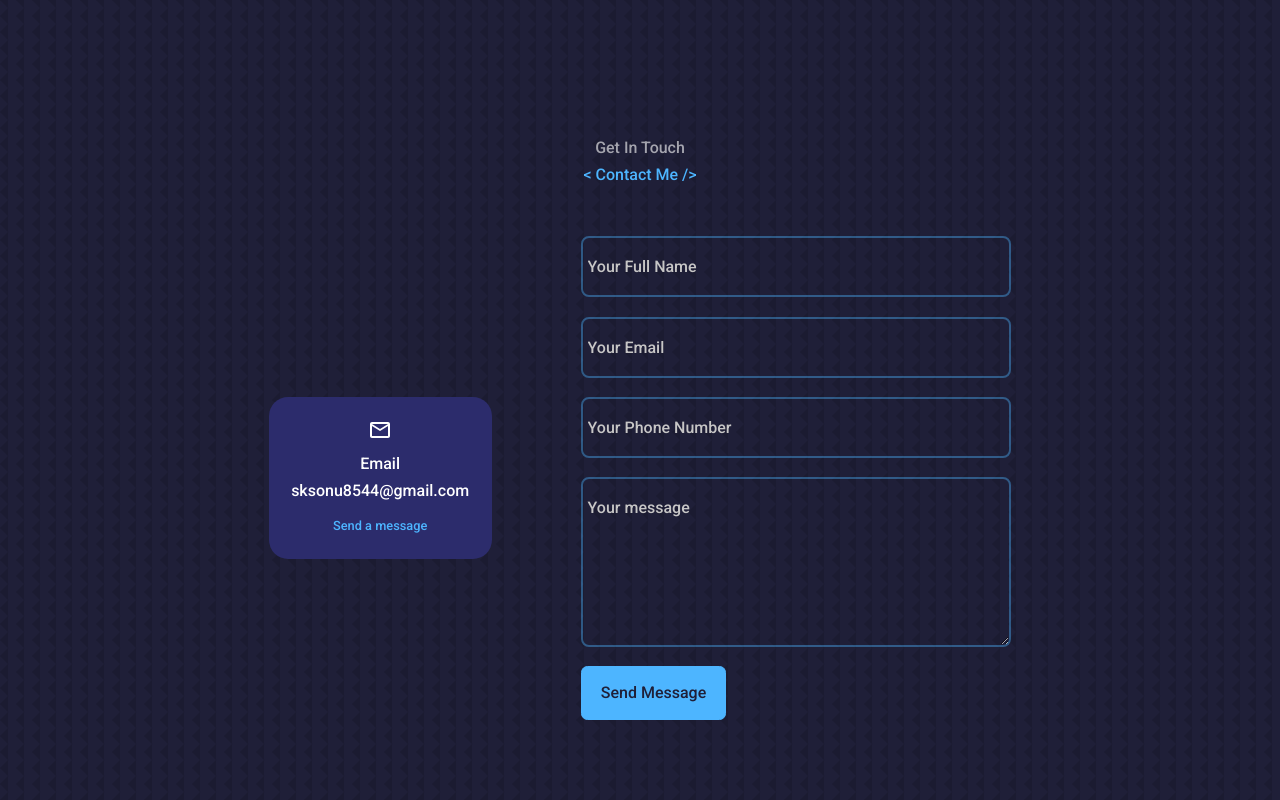
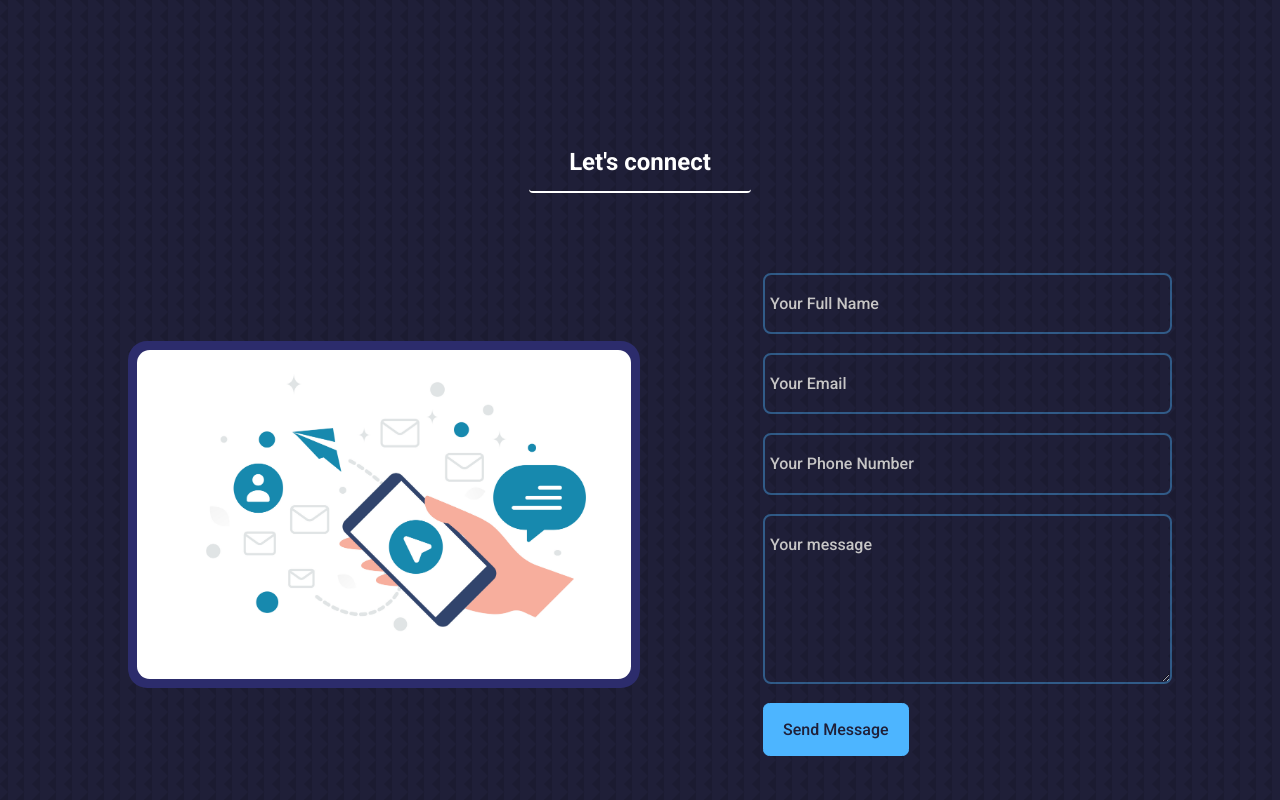
Before and after one commit to Sonu8544/sonukumar, a React (Create React App) app: page / in a window 1280 px wide. Shown: the part 3720-4520 px from the top of the page. Built offline with nearby package versions, Linux system fonts and the light colour scheme.

Commit message:
fix contact component

```diff
--- a/src/components/contact/Contact.jsx
+++ b/src/components/contact/Contact.jsx
@@ -1,6 +1,6 @@
 import React, { useRef, useState } from 'react';
 import emailjs from '@emailjs/browser';
-import { MdOutlineEmail } from 'react-icons/md';
+import contactImage from '../../assets/contact-me.jpg'
 import './contact.css';
 
 const Contact = () => {
@@ -30,15 +30,17 @@ const Contact = () => {
 
   return (
     <section id="contact">
-      <h5>Get In Touch</h5>
-      <h2> &lt; Contact Me /&gt;</h2>
+      <div className='flex justify-center mb-10 md:mb-20' >
+        <button class="bg-transparent hover:bg-indigo-800 text-white text-[1.5rem] font-semibold hover:text-white py-2 px-10 border-b-2 border-solid border-white rounded">
+          Let's connect
+        </button>
+
+
+      </div>
       <div className="container contact__container">
         <div className="contact__options">
           <article className="contact__option">
-            <MdOutlineEmail className="contact__option-icon" />
-            <h4>Email</h4>
-            <h5>sksonu8544@gmail.com</h5>
-            <a href="mailto:sksonu8544@gmail.com">Send a message</a>
+            <img src={contactImage} alt="sksonu8544@gmail.com" />
           </article>
         </div>
         <form ref={formRef} onSubmit={handleSubmit}>
@@ -64,7 +66,7 @@ const Contact = () => {
             required
           />
           <textarea
-          className='inputType'
+            className='inputType'
             placeholder="Your message"
             rows="5"
             name="message"
--- a/src/components/contact/contact.css
+++ b/src/components/contact/contact.css
@@ -12,9 +12,13 @@
     gap: 1.2rem;
 }
 
+.contact__option img {
+    border-radius: .8rem;
+}
+
 .contact__option {
     background: var(--color-bg-variant);
-    padding: 1.2rem;
+    padding: .5rem;
     border-radius: 1.2rem;
     text-align: center;
     border: 1px solid transparent;
@@ -86,3 +90,12 @@ textarea {
         width: var(--container-width-sm);
     }
 }
+
+@media screen and (min-width: 600px) {
+    .container.contact__container {
+        width: 80%;
+        display: grid;
+        grid-template-columns: 50% 40%;
+        gap: 12%;
+    }
+}
```
Also changed, not shown: src/assets/contact-me.jpg (added).
